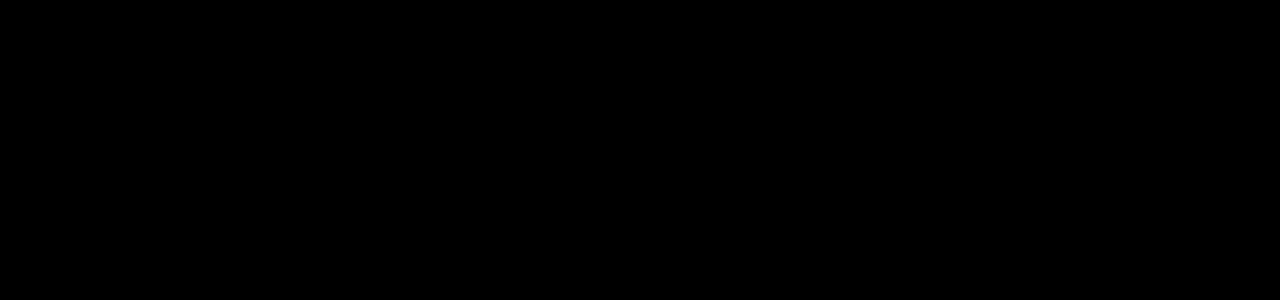
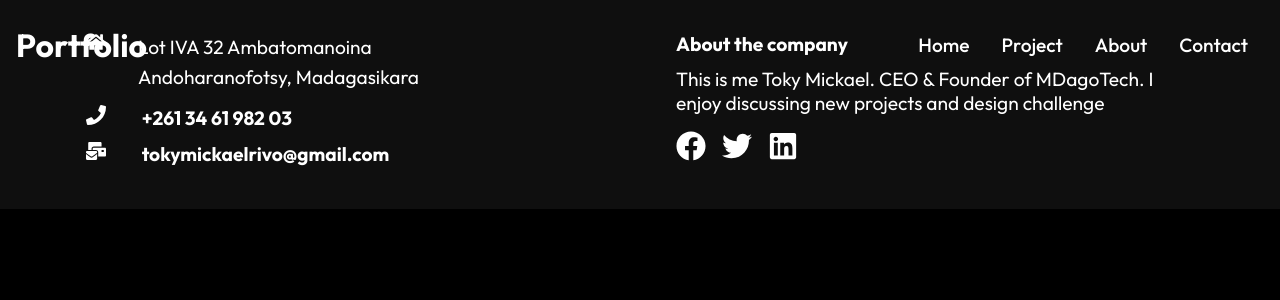
Before and after one commit to meiddiel/portfolio, a React (Create React App) app: page /about in a window 1280 px wide. Shown: the top 300 px of the page. Built offline with nearby package versions, Linux system fonts and the light colour scheme.

Commit message:
add Navbar and Footer  to every route
About
Project
Contact

```diff
--- a/src/routes/About.js
+++ b/src/routes/About.js
@@ -1,8 +1,13 @@
 import React from "react";
+import Footer from "../components/Footer";
+import Navbar from "../components/Navbar";
 
 const About = () => {
   return (
-    <div>About</div>
+    <div>
+      <Navbar />
+      <Footer />
+    </div>
   );
 }
 
--- a/src/routes/Contact.js
+++ b/src/routes/Contact.js
@@ -1,8 +1,13 @@
 import React from "react";
+import Footer from "../components/Footer";
+import Navbar from "../components/Navbar";
 
 const Contact = () => {
   return (
-    <div>Contact</div>
+    <div>
+      <Navbar />
+      <Footer />
+    </div>
   );
 }
 
--- a/src/routes/Project.js
+++ b/src/routes/Project.js
@@ -1,8 +1,13 @@
 import React from "react";
+import Footer from "../components/Footer";
+import Navbar from "../components/Navbar";
 
 const Project = () => {
   return (
-    <div>Project</div>
+    <div>
+      <Navbar />
+      <Footer />
+    </div>
   );
 }
 
```
